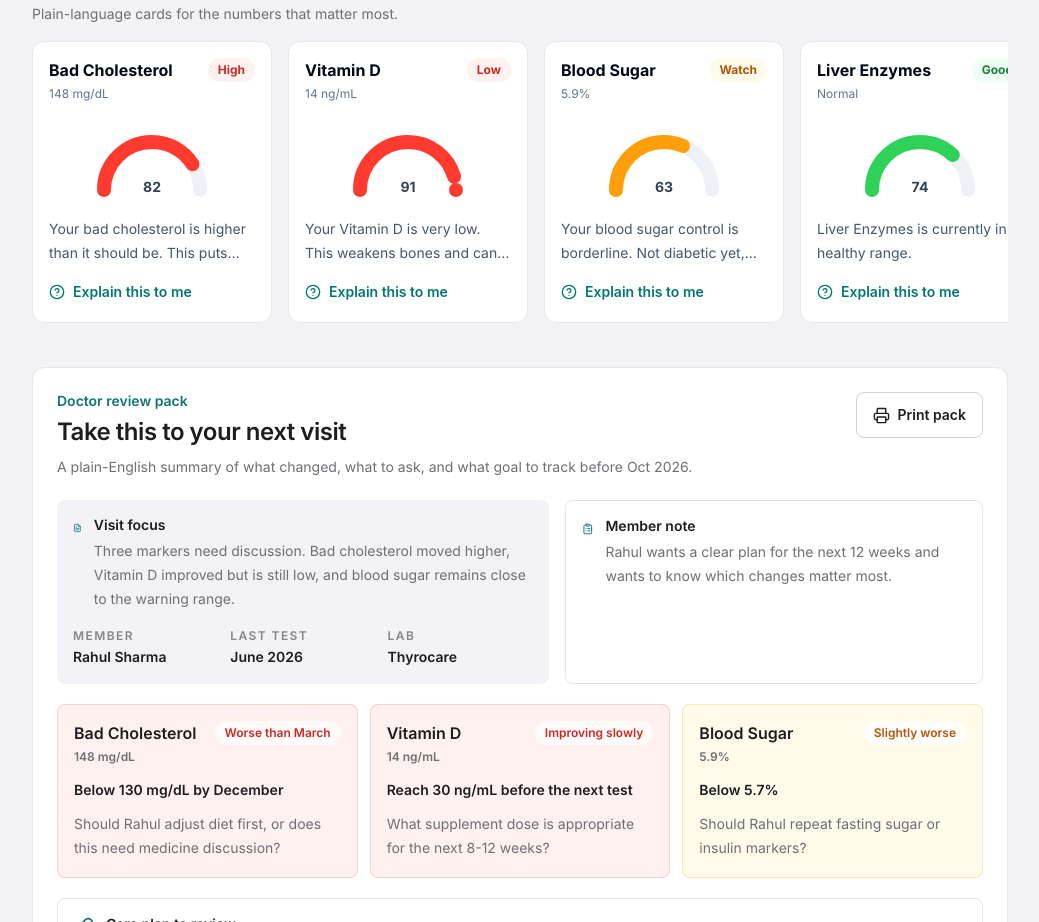
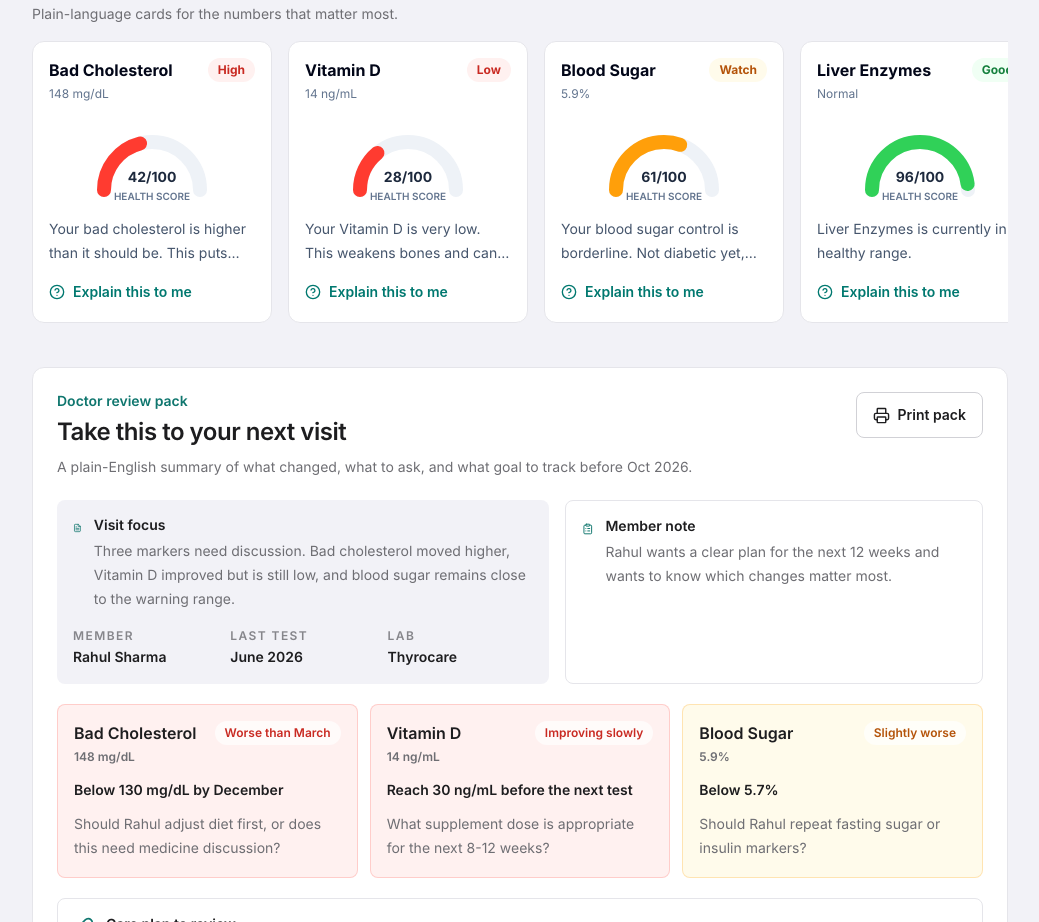
Before and after one commit to dagagaurav83-maker/vitamap, a Next.js app: page /dashboard in a window 1280 px wide. Shown: the part 2024-2946 px from the top of the page, without its empty margins (240-1279 px from the left). Built offline with nearby package versions, Linux system fonts and the light colour scheme.

Commit message:
Clarify marker health scores

```diff
--- a/src/components/MarkerCard.tsx
+++ b/src/components/MarkerCard.tsx
@@ -24,7 +24,8 @@ export function MarkerCard({ marker }: { marker: Marker }) {
   const [open, setOpen] = useState(false);
   const color = marker.status === "good" ? "green" : marker.status === "borderline" ? "yellow" : "red";
   const styles = statusStyles[color];
-  const percent = Math.max(8, Math.min(100, marker.gaugeScore ?? 70));
+  const healthScore = Math.max(0, Math.min(100, marker.gaugeScore ?? 70));
+  const arcFill = Math.max(8, healthScore);
 
   return (
     <>
@@ -72,13 +73,14 @@ export function MarkerCard({ marker }: { marker: Marker }) {
                 fill="none"
                 pathLength={100}
                 stroke={styles.fill}
-                strokeDasharray={`${percent} ${100 - percent}`}
+                strokeDasharray={`${arcFill} ${100 - arcFill}`}
                 strokeLinecap="round"
                 strokeWidth="14"
               />
             </svg>
-            <div className="absolute inset-x-0 bottom-1 flex items-center justify-center text-sm font-bold text-slate-700">
-              {percent}
+            <div className="absolute inset-x-0 bottom-0 flex flex-col items-center justify-center leading-none">
+              <span className="text-sm font-bold text-slate-800">{healthScore}/100</span>
+              <span className="mt-1 text-[10px] font-semibold uppercase text-slate-500">Health score</span>
             </div>
           </motion.div>
         </div>
--- a/src/lib/data.ts
+++ b/src/lib/data.ts
@@ -67,7 +67,7 @@ export const memberData = {
       name: "LDL Cholesterol",
       friendlyName: "Bad Cholesterol",
       value: "148 mg/dL",
-      gaugeScore: 82,
+      gaugeScore: 42,
       status: "high",
       organ: "heart",
       linkedOrgan: "Heart",
@@ -86,7 +86,7 @@ export const memberData = {
       name: "Vitamin D",
       friendlyName: "Vitamin D",
       value: "14 ng/mL",
-      gaugeScore: 91,
+      gaugeScore: 28,
       status: "low",
       organ: "bones",
       linkedOrgan: "Bones",
@@ -105,7 +105,7 @@ export const memberData = {
       name: "HbA1c",
       friendlyName: "Blood Sugar",
       value: "5.9%",
-      gaugeScore: 63,
+      gaugeScore: 61,
       status: "borderline",
       organ: "pancreas",
       linkedOrgan: "Pancreas",
@@ -124,13 +124,13 @@ export const memberData = {
 };
 
 export const healthyMarkers = [
-  { friendlyName: "Liver Enzymes", value: "Normal", status: "good", gaugeScore: 74 },
-  { friendlyName: "Kidney Function", value: "Normal", status: "good", gaugeScore: 88 },
-  { friendlyName: "Thyroid", value: "Normal", status: "good", gaugeScore: 69 },
-  { friendlyName: "Inflammation", value: "Low", status: "good", gaugeScore: 57 },
-  { friendlyName: "Hemoglobin", value: "14.2 g/dL", status: "good", gaugeScore: 81 },
-  { friendlyName: "B12", value: "Good", status: "good", gaugeScore: 72 },
-  { friendlyName: "Triglycerides", value: "Good", status: "good", gaugeScore: 66 },
+  { friendlyName: "Liver Enzymes", value: "Normal", status: "good", gaugeScore: 96 },
+  { friendlyName: "Kidney Function", value: "Normal", status: "good", gaugeScore: 94 },
+  { friendlyName: "Thyroid", value: "Normal", status: "good", gaugeScore: 92 },
+  { friendlyName: "Inflammation", value: "Low", status: "good", gaugeScore: 89 },
+  { friendlyName: "Hemoglobin", value: "14.2 g/dL", status: "good", gaugeScore: 87 },
+  { friendlyName: "B12", value: "Good", status: "good", gaugeScore: 85 },
+  { friendlyName: "Triglycerides", value: "Good", status: "good", gaugeScore: 83 },
 ];
 
 export const markerCards = [
```
